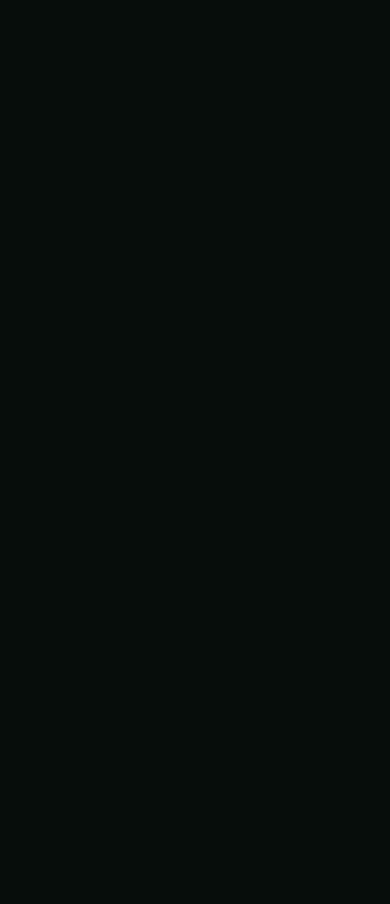
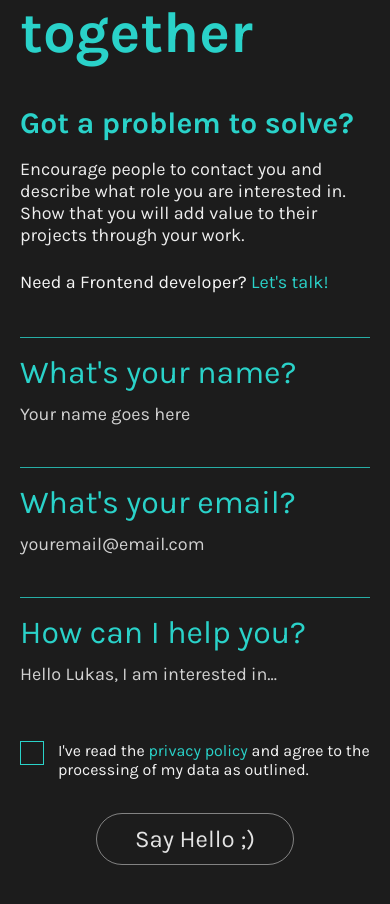
Before and after one commit to RushourZZ/da_copy_portfolio, an Angular app: page / in a window 390 px wide. Shown: the part 5720-6624 px from the top of the page. Before the commit the page ends 5570 px from the top, so only its background shows below. Built offline with nearby package versions, Linux system fonts and the light colour scheme.

Commit message:
added contact comp

```diff
--- a/src/app/app.html
+++ b/src/app/app.html
@@ -4,3 +4,4 @@
 <app-skill />
 <app-projects />
 <app-references></app-references>
+<app-contact></app-contact>
--- a/src/app/app.ts
+++ b/src/app/app.ts
@@ -5,10 +5,11 @@
 import { Skill } from './layout/components/skill/skill';
 import { Projects } from './layout/components/projects/projects';
 import { ReferencesComponent } from './layout/components/references/references';
+import { ContactComponent } from './layout/components/contact/contact';
 
 @Component({
   selector: 'app-root',
-  imports: [Header, Hero, AboutMe, Skill, Projects, ReferencesComponent],
+  imports: [Header, Hero, AboutMe, Skill, Projects, ReferencesComponent, ContactComponent],
   templateUrl: './app.html',
   styleUrl: './app.scss',
 })
--- a/src/app/layout/components/contact/contact.html
+++ b/src/app/layout/components/contact/contact.html
@@ -1 +1,51 @@
-<p>contact works!</p>
+<section class="contact" id="contact">
+  <div class="contact__intro">
+    <span class="contact__label">Contact me</span>
+    <h2 class="contact__title">Let's work together</h2>
+    <h3 class="contact__subtitle">Got a problem to solve?</h3>
+    <p class="contact__text">
+      Encourage people to contact you and describe what role you are
+      interested in. Show that you will add value to their projects
+      through your work.
+    </p>
+    <p class="contact__cta">
+      Need a Frontend developer? <a href="#contact">Let's talk!</a>
+    </p>
+  </div>
+
+  <form class="contact__form" [formGroup]="form" (ngSubmit)="submit()">
+    <label class="contact__field">
+      <span class="contact__field-title">What's your name?</span>
+      <input type="text" formControlName="name" placeholder="Your name goes here" />
+      @if (error('name')) {
+        <span class="contact__error">{{ error('name') }}</span>
+      }
+    </label>
+
+    <label class="contact__field">
+      <span class="contact__field-title">What's your email?</span>
+      <input type="email" formControlName="email" placeholder="youremail@email.com" />
+      @if (error('email')) {
+        <span class="contact__error">{{ error('email') }}</span>
+      }
+    </label>
+
+    <label class="contact__field">
+      <span class="contact__field-title">How can I help you?</span>
+      <textarea formControlName="message" rows="1" placeholder="Hello Lukas, I am interested in..."></textarea>
+      @if (error('message')) {
+        <span class="contact__error">{{ error('message') }}</span>
+      }
+    </label>
+
+    <label class="contact__policy">
+      <input type="checkbox" formControlName="consent" />
+      <span>I've read the <a href="#">privacy policy</a> and agree to the processing of my data as outlined.</span>
+    </label>
+    @if (consentError()) {
+      <span class="contact__policy-error">{{ consentError() }}</span>
+    }
+
+    <button type="submit" class="contact__submit">Say Hello ;)</button>
+  </form>
+</section>
--- a/src/app/layout/components/contact/contact.scss
+++ b/src/app/layout/components/contact/contact.scss
@@ -0,0 +1,234 @@
+@use 'styles/variables' as *;
+
+:host {
+  display: block;
+}
+
+.contact {
+  display: grid;
+  grid-template-columns: 1fr 1fr;
+  gap: 56px;
+  padding: 90px 64px 120px;
+  background: $color-bg-dark;
+
+  &__intro {
+    max-width: 460px;
+  }
+
+  &__label {
+    display: inline-block;
+    font-size: 38px;
+    color: #2ad2c9;
+    margin-bottom: 22px;
+  }
+
+  &__title {
+    font-size: clamp(54px, 6vw, 90px);
+    line-height: 0.95;
+    color: #2ad2c9;
+    margin-bottom: 44px;
+  }
+
+  &__subtitle {
+    font-size: 48px;
+    color: #2ad2c9;
+    margin-bottom: 18px;
+  }
+
+  &__text {
+    font-size: 29px;
+    line-height: 1.22;
+    color: rgba($color-text, 0.92);
+    margin-bottom: 24px;
+  }
+
+  &__cta {
+    font-size: 30px;
+    color: rgba($color-text, 0.96);
+
+    a {
+      color: #2ad2c9;
+    }
+  }
+
+  &__form {
+    display: flex;
+    flex-direction: column;
+    gap: 24px;
+    padding-top: 8px;
+  }
+
+  &__field {
+    display: flex;
+    flex-direction: column;
+    gap: 12px;
+    padding: 16px 0 18px;
+    border-top: 1px solid rgba(#2ad2c9, 0.8);
+  }
+
+  &__field-title {
+    font-size: 50px;
+    color: #2ad2c9;
+  }
+
+  &__error {
+    font-size: 34px;
+    color: #d57579;
+    min-height: 44px;
+  }
+
+  input[type='text'],
+  input[type='email'],
+  textarea {
+    width: 100%;
+    border: 0;
+    background: transparent;
+    color: rgba($color-text, 0.94);
+    font-size: 36px;
+    font-family: inherit;
+    resize: none;
+    outline: none;
+  }
+
+  input::placeholder,
+  textarea::placeholder {
+    color: rgba($color-text, 0.8);
+  }
+
+  &__policy {
+    display: flex;
+    align-items: center;
+    gap: 14px;
+    font-size: 30px;
+    color: rgba($color-text, 0.95);
+    padding-top: 14px;
+
+    input {
+      appearance: none;
+      width: 24px;
+      height: 24px;
+      border: 1px solid #2ad2c9;
+      background: transparent;
+      cursor: pointer;
+      flex: 0 0 auto;
+
+      &:checked {
+        background: #2ad2c9;
+      }
+    }
+
+    a {
+      color: #2ad2c9;
+    }
+  }
+
+  &__policy-error {
+    margin-top: -10px;
+    font-size: 28px;
+    color: #d57579;
+  }
+
+  &__submit {
+    margin: 10px auto 0;
+    min-width: 198px;
+    padding: 11px 30px;
+    border-radius: 999px;
+    border: 1px solid rgba($color-text, 0.45);
+    background: transparent;
+    color: rgba($color-text, 0.88);
+    font-size: 35px;
+    font-family: inherit;
+    cursor: pointer;
+    transition: border-color 0.25s ease, color 0.25s ease;
+
+    &:hover {
+      border-color: #2ad2c9;
+      color: #2ad2c9;
+    }
+  }
+}
+
+@media (max-width: 1200px) {
+  .contact {
+    grid-template-columns: 1fr;
+    gap: 36px;
+    padding: 72px 28px 96px;
+
+    &__field-title {
+      font-size: 42px;
+    }
+
+    &__error {
+      font-size: 28px;
+    }
+
+    input[type='text'],
+    input[type='email'],
+    textarea {
+      font-size: 30px;
+    }
+
+    &__policy {
+      font-size: 22px;
+    }
+
+    &__policy-error {
+      font-size: 22px;
+    }
+
+    &__submit {
+      font-size: 28px;
+    }
+  }
+}
+
+@media (max-width: 700px) {
+  .contact {
+    padding: 56px 20px 80px;
+
+    &__label {
+      font-size: 20px;
+    }
+
+    &__title {
+      font-size: 58px;
+    }
+
+    &__subtitle {
+      font-size: 30px;
+    }
+
+    &__text,
+    &__cta {
+      font-size: 18px;
+    }
+
+    &__field-title {
+      font-size: 32px;
+    }
+
+    &__error {
+      font-size: 20px;
+      min-height: 30px;
+    }
+
+    input[type='text'],
+    input[type='email'],
+    textarea {
+      font-size: 18px;
+    }
+
+    &__policy {
+      font-size: 16px;
+      align-items: flex-start;
+    }
+
+    &__policy-error {
+      font-size: 16px;
+    }
+
+    &__submit {
+      font-size: 24px;
+    }
+  }
+}
--- a/src/app/layout/components/contact/contact.ts
+++ b/src/app/layout/components/contact/contact.ts
@@ -1,9 +1,40 @@
-import { Component } from '@angular/core';
+import { Component, inject } from '@angular/core';
+import { FormBuilder, ReactiveFormsModule, Validators } from '@angular/forms';
 
 @Component({
   selector: 'app-contact',
-  imports: [],
+  imports: [ReactiveFormsModule],
   templateUrl: './contact.html',
   styleUrl: './contact.scss',
 })
-export class Contact {}
+export class ContactComponent {
+  private readonly fb = inject(FormBuilder);
+  protected submitted = false;
+
+  protected readonly form = this.fb.group({
+    name: ['', Validators.required],
+    email: ['', [Validators.required, Validators.email]],
+    message: ['', Validators.required],
+    consent: [false, Validators.requiredTrue],
+  });
+
+  protected submit(): void {
+    this.submitted = true;
+    if (this.form.invalid) return;
+    this.form.reset({ name: '', email: '', message: '', consent: false });
+    this.submitted = false;
+  }
+
+  protected error(field: 'name' | 'email' | 'message'): string {
+    const control = this.form.controls[field];
+    if (!this.submitted || !control.invalid) return '';
+    if (field === 'name') return 'Oops! it seems your name is missing';
+    if (field === 'message') return 'What do you need to develop?';
+    return control.hasError('email') ? 'Please enter a valid email' : 'Hoppla! your email is required';
+  }
+
+  protected consentError(): string {
+    const invalid = this.form.controls.consent.invalid;
+    return this.submitted && invalid ? 'Please accept the privacy policy.' : '';
+  }
+}
```
Also changed, not shown: 1 other file (tests, documents, lock files or other folders).
